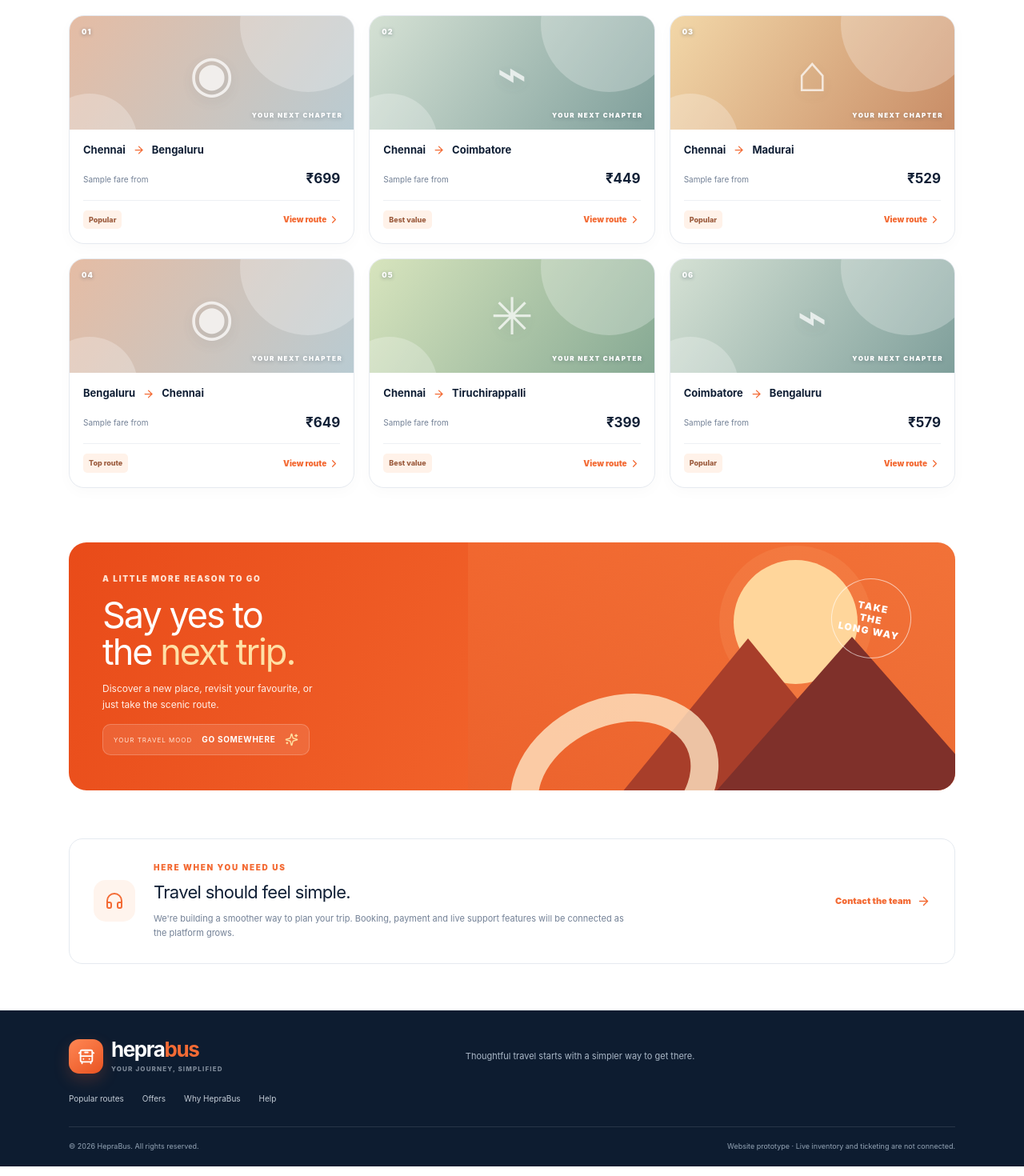
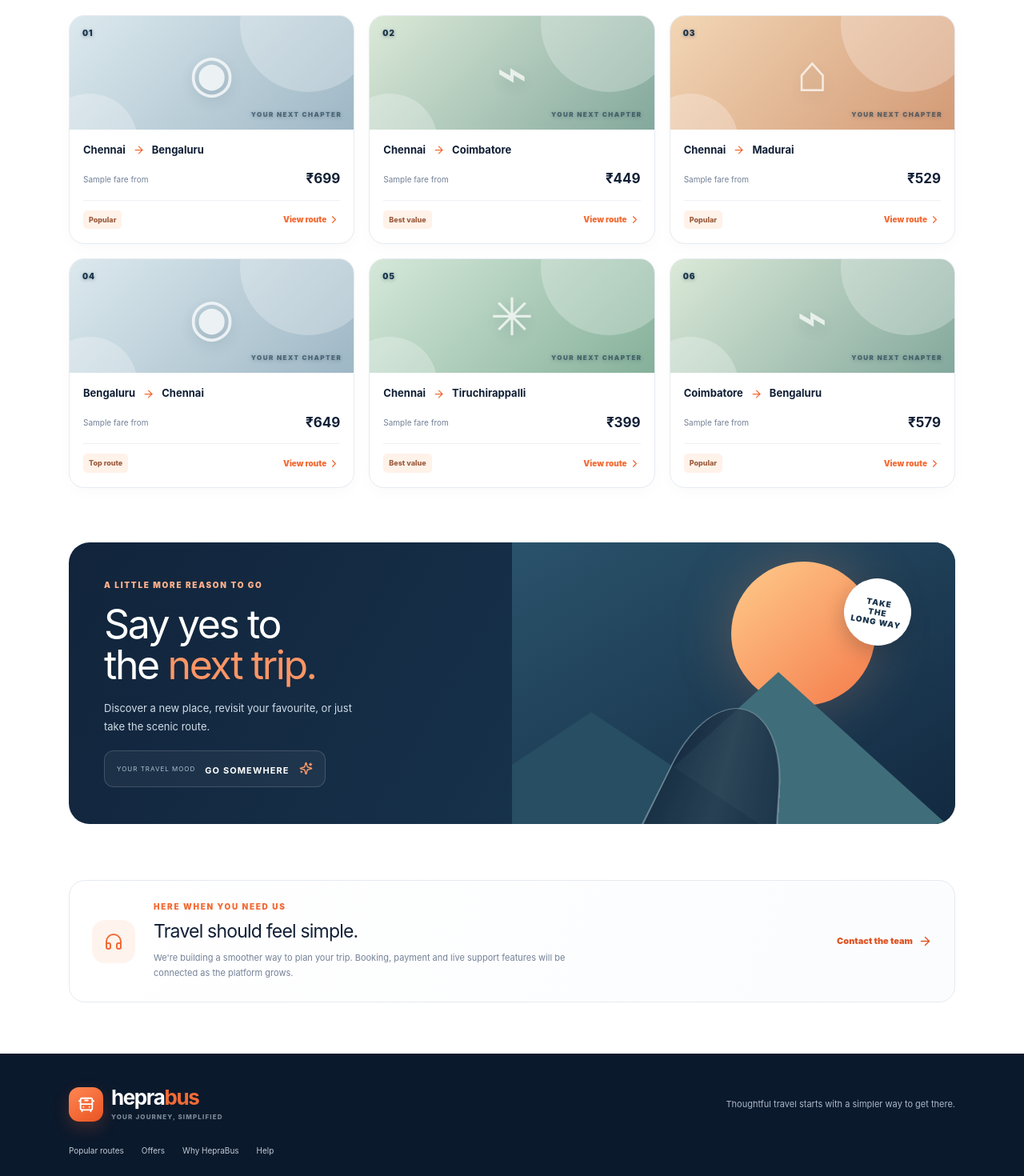
Before and after one commit to hrkartstore-max/Hepra-Bus, a Next.js app: page / in a window 1280 px wide. Shown: the part 1480-2950 px from the top of the page at 80% size. Built offline with nearby package versions, Linux system fonts and the light colour scheme.

Commit message:
Upgrade HepraBus destination cards, offer panel and footer

```diff
--- a/app/globals.css
+++ b/app/globals.css
@@ -206,3 +206,59 @@ button,input,select{font-family:inherit}
 }
 .route-card-body{padding:16px 17px 18px}
 .route-card-footer{padding-top:12px}
+
+/* Homepage section finish: destination cards, editorial offer panel, help and footer */
+.offer-section{max-width:1108px;min-height:330px;margin:0 auto 70px;border-radius:26px;overflow:hidden;display:grid;grid-template-columns:1fr 1fr;background:linear-gradient(120deg,#11243b,#1b3b56);color:#fff;position:relative;isolation:isolate}
+.offer-copy{padding:46px 44px;position:relative;z-index:2}
+.light-overline{color:#ffb18c}
+.offer-copy h2{font-size:clamp(36px,4vw,50px);line-height:1.03;letter-spacing:-2.4px;margin:16px 0}
+.offer-copy h2 em{font-style:normal;color:#ff9565}
+.offer-copy>p{max-width:320px;color:#d0dce7;font-size:13px;line-height:1.8}
+.offer-code{display:inline-flex;align-items:center;gap:12px;margin-top:17px;padding:12px 15px;border:1px solid #ffffff29;border-radius:12px;background:#ffffff0b}
+.offer-code span,.offer-code b{display:block}.offer-code span{font-size:8px;letter-spacing:1px;color:#aebfd0}.offer-code b{font-size:11px;letter-spacing:1.1px;margin-top:4px}.offer-code svg{color:#ff9a69}
+.offer-art{position:relative;min-height:300px;overflow:hidden;background:linear-gradient(150deg,#2a536b,#122941)}
+.offer-sun{position:absolute;width:180px;height:180px;right:18%;top:24px;border-radius:50%;background:linear-gradient(140deg,#ffcb8b,#f47b4b);box-shadow:0 0 70px #ff9a6940}
+.offer-mountain{position:absolute;bottom:0;width:0;height:0;border-left:210px solid transparent;border-right:210px solid transparent}
+.mountain-a{right:2%;border-bottom:190px solid #3f6d79}
+.mountain-b{left:-20%;border-bottom:140px solid #274e63}
+.offer-road{position:absolute;bottom:-70px;left:35%;width:140px;height:260px;transform:perspective(160px) rotateX(26deg) rotate(14deg);border-radius:50% 50% 0 0;background:linear-gradient(90deg,#15283d,#273c4f,#15283d);border:2px solid #76909b}
+.offer-stamp{position:absolute;right:10%;bottom:25px;width:84px;height:84px;border-radius:50%;display:grid;place-content:center;text-align:center;background:#fff;color:#18334b;font-size:10px;font-weight:950;line-height:1.2;letter-spacing:1px;transform:rotate(10deg);box-shadow:0 8px 25px #08182738}
+.help-section{max-width:1108px;margin:0 auto 64px;padding:25px 28px;display:grid;grid-template-columns:58px 1fr auto;align-items:center;gap:19px;border:1px solid var(--line);border-radius:20px;background:linear-gradient(110deg,#fff,#fbfcfe)}
+.help-icon{width:54px;height:54px;border-radius:16px;display:grid;place-items:center;background:var(--cream);color:var(--orange)}
+.help-section h2{font-size:23px;letter-spacing:-.8px;margin:6px 0;color:var(--navy)}
+.help-section p{max-width:560px;font-size:11px;line-height:1.8;color:var(--muted);margin:0}
+.help-section>a{display:flex;align-items:center;gap:7px;color:var(--orange-dark);font-size:11px;font-weight:900;white-space:nowrap}
+.site-footer{background:#0b192c;color:#fff;padding:42px max(28px,calc((100% - 1108px)/2)) 20px}
+.footer-main{display:grid;grid-template-columns:1fr 1fr;gap:17px 30px;align-items:center}
+.footer-brand .brand-copy strong{color:#fff}
+.footer-main>p{justify-self:end;font-size:11px;color:#a9b8c8}
+.footer-links{display:flex;gap:22px;flex-wrap:wrap}
+.footer-links a{font-size:10px;color:#c1cbd6}.footer-links a:hover{color:#ff9a69}
+.footer-bottom{display:flex;justify-content:space-between;gap:15px;flex-wrap:wrap;border-top:1px solid #ffffff1b;margin-top:28px;padding-top:17px;font-size:9px;color:#8193a7}
+.route-art.city{background:linear-gradient(135deg,#dce9ee,#9eb7c5)}
+.route-art.hills{background:linear-gradient(135deg,#dbe9d8,#83a89c)}
+.route-art.temple{background:linear-gradient(135deg,#f2d6b5,#d39a76)}
+.route-art.green{background:linear-gradient(135deg,#d5e8d9,#85b09a)}
+.route-number{position:absolute;left:16px;top:14px;z-index:1;color:#17334a;font-size:10px;font-weight:900;letter-spacing:1px}
+.route-art-icon{position:relative;z-index:1;font-size:65px;line-height:1;color:#fff;text-shadow:0 6px 18px #17334a35}
+.route-art-caption{position:absolute;z-index:1;bottom:13px;right:15px;font-size:8px;font-weight:900;letter-spacing:1.5px;color:#17334a99}
+@media(max-width:760px){
+ .offer-section{margin:0 15px 42px;grid-template-columns:1fr;border-radius:21px}
+ .offer-copy{padding:29px 24px 22px}
+ .offer-copy h2{font-size:39px}
+ .offer-art{min-height:205px}
+ .offer-sun{width:135px;height:135px;right:22%;top:13px}
+ .mountain-a{border-left-width:160px;border-right-width:160px;border-bottom-width:140px}
+ .mountain-b{border-left-width:150px;border-right-width:150px;border-bottom-width:100px}
+ .offer-road{left:30%;bottom:-100px}
+ .offer-stamp{width:68px;height:68px;font-size:8px;right:9%;bottom:16px}
+ .help-section{margin:0 15px 42px;padding:19px;grid-template-columns:46px 1fr;gap:12px;border-radius:17px}
+ .help-icon{width:44px;height:44px;border-radius:13px}
+ .help-section h2{font-size:20px}
+ .help-section>a{grid-column:2;justify-self:start;margin-top:2px}
+ .site-footer{padding:32px 18px 18px}
+ .footer-main{grid-template-columns:1fr;gap:13px}
+ .footer-main>p{justify-self:start;margin:0;font-size:10px}
+ .footer-links{gap:13px 18px}
+ .footer-bottom{margin-top:22px;line-height:1.7}
+}
```
